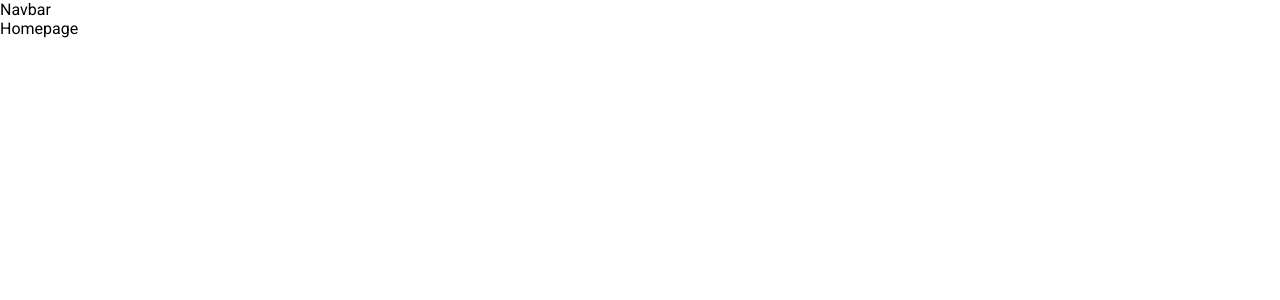
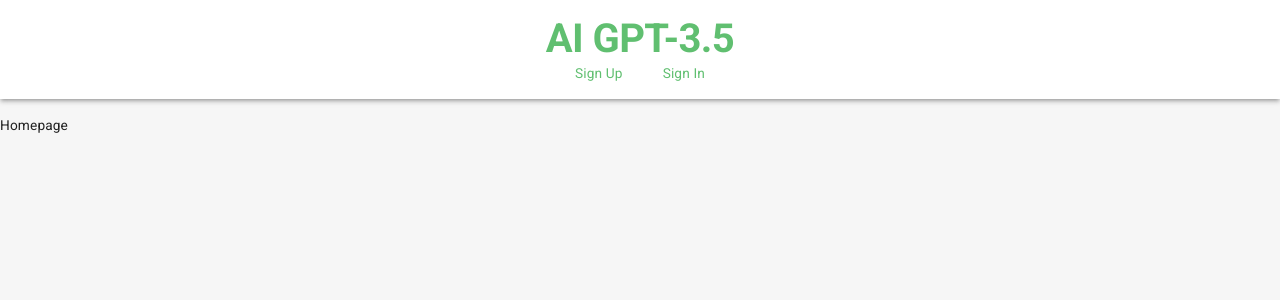
Before and after one commit to SundramAgarwal/personal-gpt-frontend, a React (Create React App) app: page / in a window 1280 px wide. Shown: the top 300 px of the page. Built offline with nearby package versions, Linux system fonts and the light colour scheme.

Commit message:
navbar.js commit

```diff
--- a/package.json
+++ b/package.json
@@ -13,6 +13,7 @@
     "axios": "^1.4.0",
     "react": "^18.2.0",
     "react-dom": "^18.2.0",
+    "react-hot-toast": "^2.4.1",
     "react-router-dom": "^6.15.0",
     "react-scripts": "5.0.1",
     "web-vitals": "^2.1.4"
--- a/src/App.js
+++ b/src/App.js
@@ -4,15 +4,22 @@ import Navbar from "./components/Navbar";
 import Homepage from "./pages/Homepage";
 import Register from "./pages/Register";
 import Login from "./pages/Login";
+import { useMemo } from "react";
+import { CssBaseline, ThemeProvider, createTheme } from "@mui/material";
+import { themeSettings } from "./theme";
 function App() {
+  const theme = useMemo(() => createTheme(themeSettings(), []));
   return (
     <>
+      <ThemeProvider theme={theme}>
+        <CssBaseline />
         <Navbar />
         <Routes>
           <Route path="/" element={<Homepage />} />
           <Route path="/register" element={<Register />} />
           <Route path="/login" element={<Login />} />
         </Routes>
+      </ThemeProvider>
     </>
   );
 }
--- a/src/components/Navbar.js
+++ b/src/components/Navbar.js
@@ -1,7 +1,57 @@
 import React from "react";
+import { Box, Typography, useTheme } from "@mui/material";
+import { useNavigate } from "react-router-dom";
+import { NavLink } from "react-router-dom";
+import axios from "axios";
+import toast from "react-hot-toast";
+const Navbar = () => {
+  const theme = useTheme();
+  const navigate = useNavigate();
+  const loggedIn = JSON.parse(localStorage.getItem("authToken"));
 
-const Navbar = () => {
-  return <div>Navbar</div>;
+  //handle logout
+  const handleLogout = async () => {
+    try {
+      await axios.post("/api/v1/auth/logout");
+      localStorage.removeItem("authToken");
+      toast.success("logout successfully ");
+      navigate("/login");
+    } catch (error) {
+      console.log(error);
+    }
+  };
+  return (
+    <Box
+      width={"100%"}
+      backgroundColor={theme.palette.background.alt}
+      p="1rem 6%"
+      textAlign={"center"}
+      sx={{ boxShadow: 3, mb: 2 }}
+    >
+      <Typography variant="h1" color="primary" fontWeight="bold">
+        AI GPT-3.5
+      </Typography>
+      {loggedIn ? (
+        <>
+          <NavLink to="/" p={1}>
+            Home
+          </NavLink>
+          <NavLink to="/login" onClick={handleLogout} p={1}>
+            Logout
+          </NavLink>
+        </>
+      ) : (
+        <>
+          <NavLink to="/register" p={1}>
+            Sign Up
+          </NavLink>
+          <NavLink to="/login" p={1}>
+            Sign In
+          </NavLink>
+        </>
+      )}
+    </Box>
+  );
 };
 
 export default Navbar;
--- a/src/index.css
+++ b/src/index.css
@@ -5,5 +5,20 @@
 }
 
 body {
-  font-family: 'roboto', 'sans-serif';
+  font-family: "roboto", sans-serif;
 }
+
+a {
+  color: #60bf70 !important;
+  text-decoration: none;
+  padding: 20px;
+  margin-top: 20px;
+}
+
+a:hover {
+  color: black !important;
+}
+
+a.active {
+  color: #57d96d !important;
+}
--- /dev/null
+++ b/src/theme.js
@@ -0,0 +1,73 @@
+export const colorTokens = {
+  grey: {
+    0: "#FFFFFF",
+    10: "#F6F6F6",
+    50: "#F0F0F0",
+    100: "#E0E0E0",
+    200: "#C2C2C2",
+    300: "#A3A3A3",
+    400: "#858585",
+    500: "#666666",
+    600: "#4D4D4D",
+    700: "#333333",
+    800: "#1A1A1A",
+    900: "#0A0A0A",
+    1000: "#000000",
+  },
+  primary: {
+    50: "#83d18d",
+    100: "#7ece89",
+    200: "#77cb83",
+    300: "#70c77d",
+    400: "#68c377",
+    500: "#60bf70",
+    600: "#5bb76c",
+    700: "#56af68",
+    800: "#51a763",
+    900: "#4da05e",
+  },
+};
+
+export const themeSettings = (mode) => {
+  return {
+    palette: {
+      primary: {
+        dark: colorTokens.primary[700],
+        main: colorTokens.primary[500],
+        light: colorTokens.primary[50],
+      },
+      neutral: {
+        dark: colorTokens.grey[700],
+        main: colorTokens.grey[500],
+        mediumMain: colorTokens.grey[400],
+        medium: colorTokens.grey[200],
+        light: colorTokens.grey[50],
+      },
+      background: {
+        default: colorTokens.grey[10],
+        alt: colorTokens.grey[0],
+      },
+    },
+    typography: {
+      fontSize: 12,
+      h1: {
+        fontSize: 40,
+      },
+      h2: {
+        fontSize: 32,
+      },
+      h3: {
+        fontSize: 24,
+      },
+      h4: {
+        fontSize: 20,
+      },
+      h5: {
+        fontSize: 16,
+      },
+      h6: {
+        fontSize: 14,
+      },
+    },
+  };
+};
```
Also changed, not shown: 1 other file (tests, documents, lock files or other folders). Lines whose indentation alone changed are shown as unchanged.
